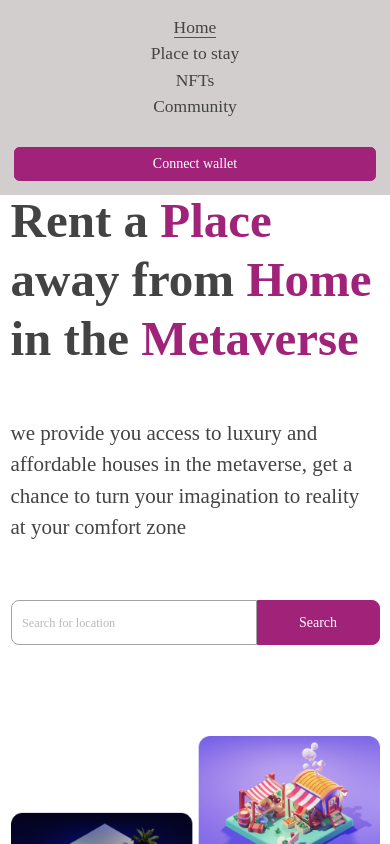
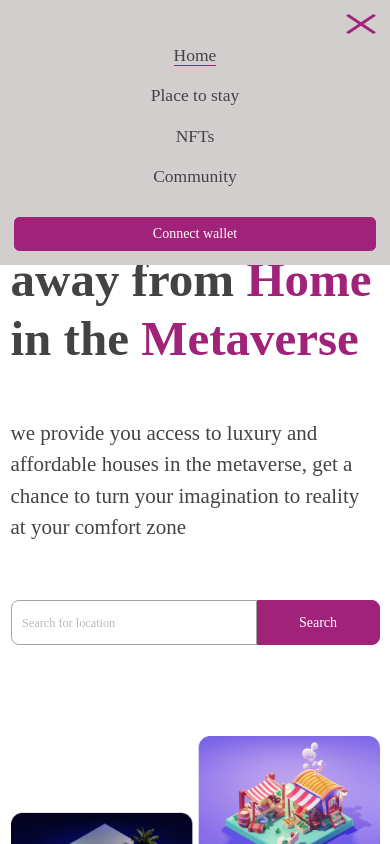
Before and after one commit to AjulibeChiemela/metabnb-hng, a React (Create React App) app: page / in a window 390 px wide. Both pictures are taken after a click on the picture 363 px from the left and 69 px from the top of the page. Shown: the top 844 px of the page. Built offline with nearby package versions, Linux system fonts and the light colour scheme; a web font is replaced by a local one.

Commit message:
fix:enable navbar to close on mobile

```diff
--- a/src/components/Header/Header.js
+++ b/src/components/Header/Header.js
@@ -5,6 +5,10 @@ import "./Header.scss";
 
 const Header = () => {
   const [showMenu, setShowMenu] = useState(false);
+
+  const closeMenu = () => {
+    setShowMenu(false);
+  };
 
   return (
     <header className="container">
@@ -18,16 +22,23 @@ const Header = () => {
         onClick={() => setShowMenu((prevShowMenu) => !prevShowMenu)}
       />
       <div className={`header-menu ${showMenu ? "open" : "closed"}`}>
+        <img
+          src="/images/close.png"
+          alt=""
+          className="close-arr"
+          onClick={closeMenu}
+        />
         <ul>
           <li>
             <NavLink
               to="/"
               className={({ isActive }) => (isActive ? "active" : "")}
+              onClick={closeMenu}
             >
               Home
             </NavLink>
           </li>
-          <li>
+          <li onClick={closeMenu}>
             <NavLink
               to="/places"
               className={({ isActive }) => (isActive ? "active" : "")}
@@ -35,10 +46,10 @@ const Header = () => {
               Place to stay
             </NavLink>
           </li>
-          <li>
+          <li onClick={closeMenu}>
             <Link to="/">NFTs</Link>
           </li>
-          <li>
+          <li onClick={closeMenu}>
             <Link to="/">Community</Link>
           </li>
         </ul>
--- a/src/components/Header/Header.scss
+++ b/src/components/Header/Header.scss
@@ -41,13 +41,24 @@ header {
         display: none;
       }
     }
+    .close-arr {
+      position: absolute;
+      right: 1rem;
+      top: 1rem;
+      @media screen and (min-width: $md) {
+        display: none;
+      }
+    }
     ul {
       list-style-type: none;
-      margin: 0;
+      margin: 2rem 0 0;
       padding: 0;
+      display: grid;
+      gap: 1rem;
       @media screen and (min-width: $md) {
         display: flex;
         gap: 1rem;
+        margin: 0;
       }
 
       li {
```
Also changed, not shown: public/images/close.png (added).
